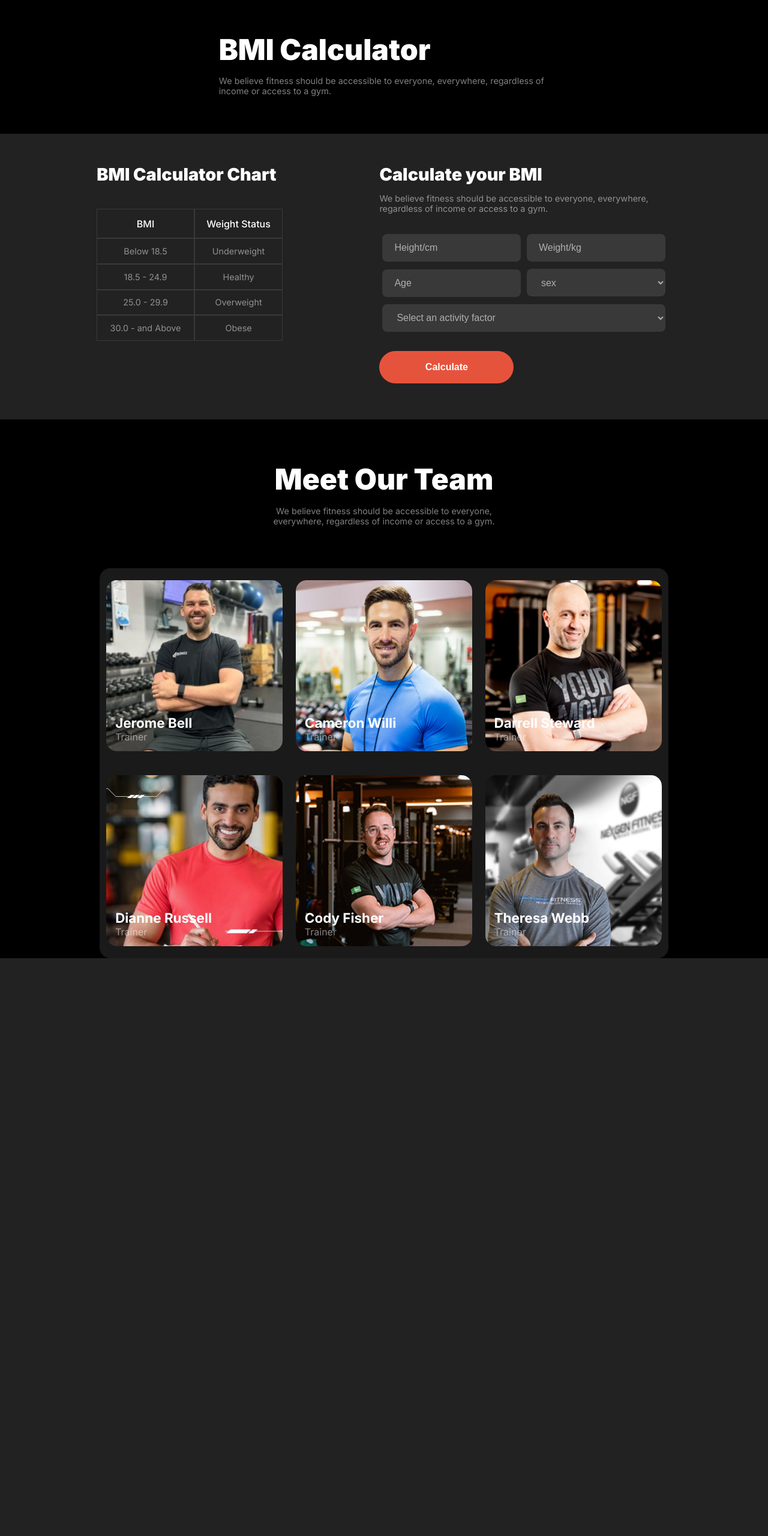
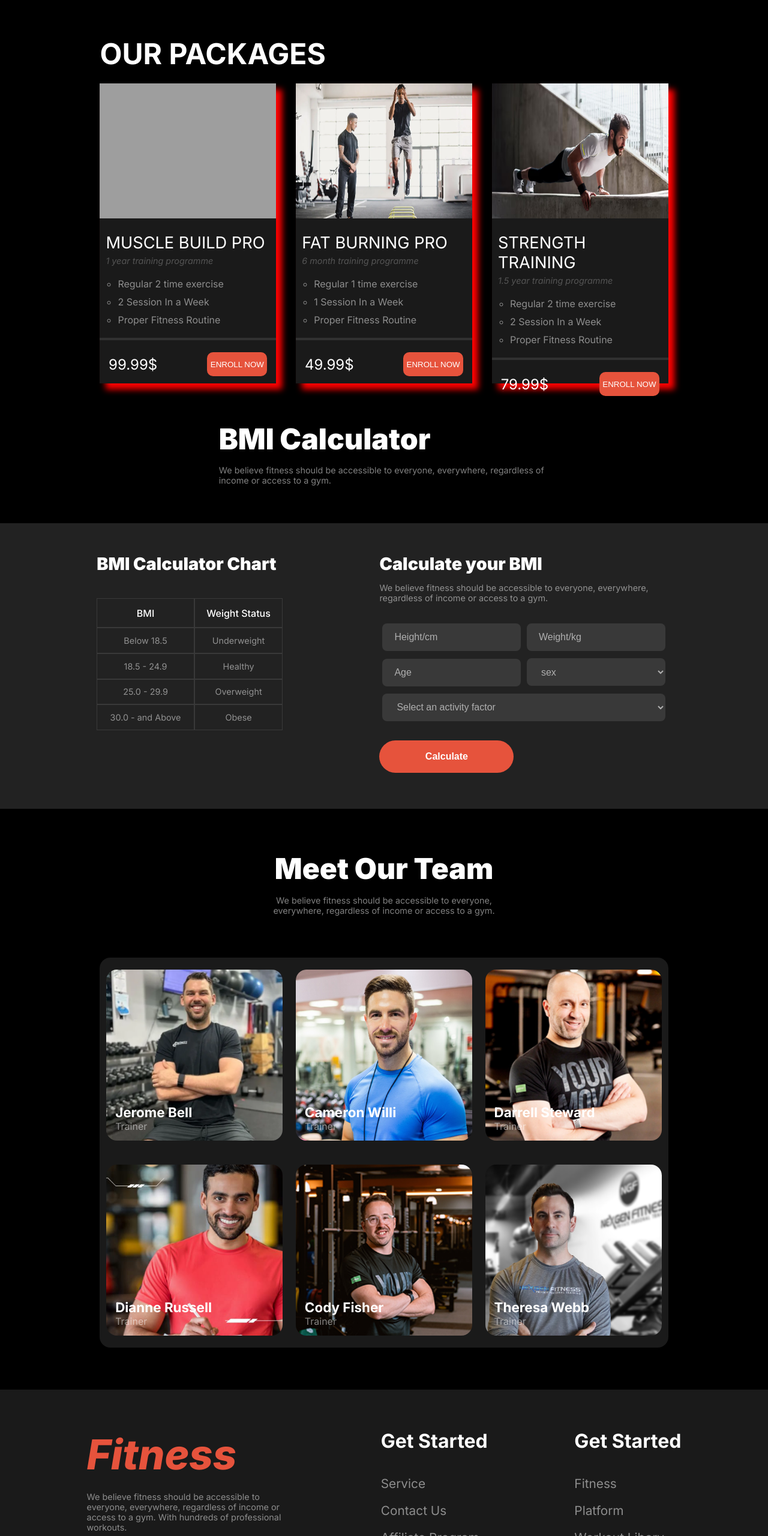
Before and after one commit to naim2592/B10-A2-Challenge, a plain HTML site: page index.html in a window 1280 px wide. Shown: the part 1847-4407 px from the top of the page at 60% size. Before the commit the page ends 3444 px from the top, so only its background shows below. Drawn offline with Linux system fonts and the light colour scheme; grey boxes are pictures that could not be loaded.

Commit message:
unique section commit

```diff
--- a/index.html
+++ b/index.html
@@ -85,10 +85,63 @@
           <div class="section2-img2"><img src="images/run3.jpg" alt=""></div>
 
          </div>
+         <div class="unique">
+          <h1>OUR PACKAGES</h1>
+          <div class="unique-cards">
+            <div class="unique-card1">
+              <img src="images/exercise4.png" alt="">
+              <h1>MUSCLE BUILD PRO</h1>
+              <P><i>1 year training programme</i></P>
+              <ul type="circle">
+                <li>Regular 2 time exercise</li>
+                <li>2 Session In a Week</li>
+                <li>Proper Fitness Routine</li>
+              </ul><hr>
+             <div class="enroll">
+             <div id="price"> 99.99$</div>
+              <div><button>ENROLL NOW</button></div>
+
+             </div>
+            </div>
+            <div class="unique-card1">
+              <img src="images/exercise3.png" alt="">
+              <h1>FAT BURNING PRO</h1>
+              <P><i>6 month training programme</i></P>
+              <ul type="circle">
+                <li>Regular 1 time exercise</li>
+                <li>1 Session In a Week</li>
+                <li>Proper Fitness Routine</li>
+              </ul><hr>
+             <div class="enroll">
+             <div id="price"> 49.99$</div>
+              <div><button>ENROLL NOW</button></div>
+
+             </div>
+            </div>
+            <div class="unique-card1">
+              <img src="images/exercise2.png" alt="">
+              <h1>STRENGTH TRAINING</h1>
+              <P><i>1.5 year training programme</i></P>
+              <ul type="circle">
+                <li>Regular 2 time exercise</li>
+                <li>2 Session In a Week</li>
+                <li>Proper Fitness Routine</li>
+              </ul><hr>
+             <div class="enroll">
+             <div id="price"> 79.99$</div>
+              <div><button>ENROLL NOW</button></div>
+
+             </div>
+            </div>
+
+
+          </div>
+         </div>
          <div class="section3">
           <h1>BMI Calculator</h1>
           <p>We believe fitness should be accessible to everyone, everywhere, regardless of income or access to a gym.</p>
          </div>
+
          <div class="section4">
           <div class="table">
                <h2>BMI Calculator Chart</h2>
@@ -182,9 +235,36 @@
               </div>
             </div>
          </div>
+
+
+    <footer>
+        <div class="footer">
+          <div class="part1">
+            <h1><i>Fitness</i></h1>
+            <p>We believe fitness should be accessible to everyone, everywhere, regardless of income or access to a gym. With hundreds of professional workouts.</p>
+           </div>
+           <div class="part2">
+            <h4>Get Started</h4>
+            <ul type="none">
+              <li>Service</li>
+              <li>Contact Us</li>
+              <li>Affiliate Program</li>
+              <li>About Us</li>
+            </ul>
+           </div>
+           <div class="part2">
+            <h4>Get Started</h4>
+            <ul type="none">
+              <li>Fitness</li>
+              <li>Platform</li>
+              <li>Workout Libary</li>
+              <li>App Design</li>
+            </ul>
+           </div>
+        </div>
+         <hr>
+         <div id="copy">All right reserved @Fitness 2024</div>
+    </footer>
     </main>
-    <footer>
-
-    </footer>
 </body>
 </html>
--- a/style/device.css
+++ b/style/device.css
@@ -186,4 +186,42 @@ height: 170px;
 .section5-text h1{
     font-size: 2rem;
 }
+/* footer */
+footer{
+padding-top: 30px;
+
 }
+.footer{
+    flex-direction: column;
+    width: 90%;
+    margin: 0 auto;
+}
+.part1{
+    width: 90%;
+    margin-bottom: 30px;
+}
+footer>hr{
+    width: 90%;
+}
+/* unique section style */
+.unique{
+    width: 90%;
+}
+.unique h1{
+    font-size: 2.5rem;
+}
+.unique-cards{
+    flex-direction: column;
+}
+.unique-card1{
+    width: 100%;
+    box-shadow: none;
+}
+.unique-card1 h1{
+    font-size: 1.5rem;
+}
+
+
+
+
+}
--- a/style/fitness.css
+++ b/style/fitness.css
@@ -433,6 +433,7 @@ margin-top: 20px;
     width: 74%;
     margin: 0 auto;
     /* border: 2px solid springgreen; */
+
 }
 .section5-team{
     display: grid;
@@ -498,4 +499,136 @@ font-size: 1rem;
 font-weight: 400;
 
 }
+
 /* footer style */
+
+footer{
+    background: rgba(255, 255, 255, 0.1);
+    margin-top: 70px;
+
+    padding-top: 66px;
+
+}
+.footer{
+
+    display: flex;
+    justify-content: space-evenly;
+
+}
+.part1{
+    width: 27%;
+}
+.part1 h1{
+    color: rgb(230, 83, 60);
+    margin-bottom: 20px;
+    font-size: 4.3rem;
+    font-weight: 800;
+}
+.part1 p{
+    color: rgba(255, 255, 255, 0.5);
+
+    font-size: 0.9rem;
+    font-weight: 400;
+
+}
+.part2 h4{
+    color: rgb(255, 255, 255);
+    margin-bottom: 39px;
+font-size: 2rem;
+font-weight: 700;
+
+}
+.part2 li{
+    color: rgba(255, 255, 255, 0.5);
+   margin-bottom: 20px;
+font-size: 1.3rem;
+font-weight: 400;
+
+}
+footer>hr{
+    width: 76%;
+    margin: 79px auto 36px auto;
+    border: 2px solid rgba(255, 255, 255, 0.1);
+}
+#copy{
+    color: rgba(255, 255, 255, 0.5);
+ text-align: center;
+font-size: 1.2rem;
+font-weight: 400;
+padding-bottom: 35px;
+
+}
+/* unique section */
+.unique{
+    width: 74%;
+    margin: 0 auto;
+    margin-top: 70px;
+}
+.unique h1{
+    color: white;
+    font-size: 3rem;
+    margin: 0 auto;
+}
+.unique-cards{
+    display: flex;
+    justify-content: space-between;
+
+}
+.unique-card1{
+    width: 31%;
+    box-shadow: 10px 10px 10px red;
+  margin-top: 20px;
+background: rgba(255, 255, 255, 0.1);
+height: 500px;
+}
+
+.unique-card1 h1{
+    color: white;
+    font-size: 1.7rem;
+    font-weight: 400;
+    margin-top: 20px;
+    padding-left: 10px;
+
+}
+.unique-card1 p{
+    color: rgba(255, 255, 255, 0.5);
+    font-size: 0.9rem;
+    opacity: 0.5;
+    margin-top: 5px;
+    margin-bottom: 20px;
+    padding-left: 10px;
+}
+.unique-card1 img{
+    width: 100%;
+    height: 45%;
+
+}
+.unique-card1 li{
+    color:rgba(255, 255, 255, 0.5);
+    margin: 10px 0px 0px 30px;
+}
+.unique-card1 hr{
+    border: 2px solid rgba(255, 255, 255, 0.1);
+    margin-top: 20px;
+}
+.enroll{
+    display: flex;
+    justify-content: space-between;
+    align-items: center;
+
+    width: 90%;
+    margin: 0 auto;
+    margin-top: 20px;
+}
+#price{
+    color: white;
+    font-size: 1.5rem;
+}
+.enroll button{
+    width: 100px;
+    height: 40px;
+    background-color:rgb(230, 83, 60);
+    border: none;
+    color: white;
+    border-radius: 10px;
+}
```
